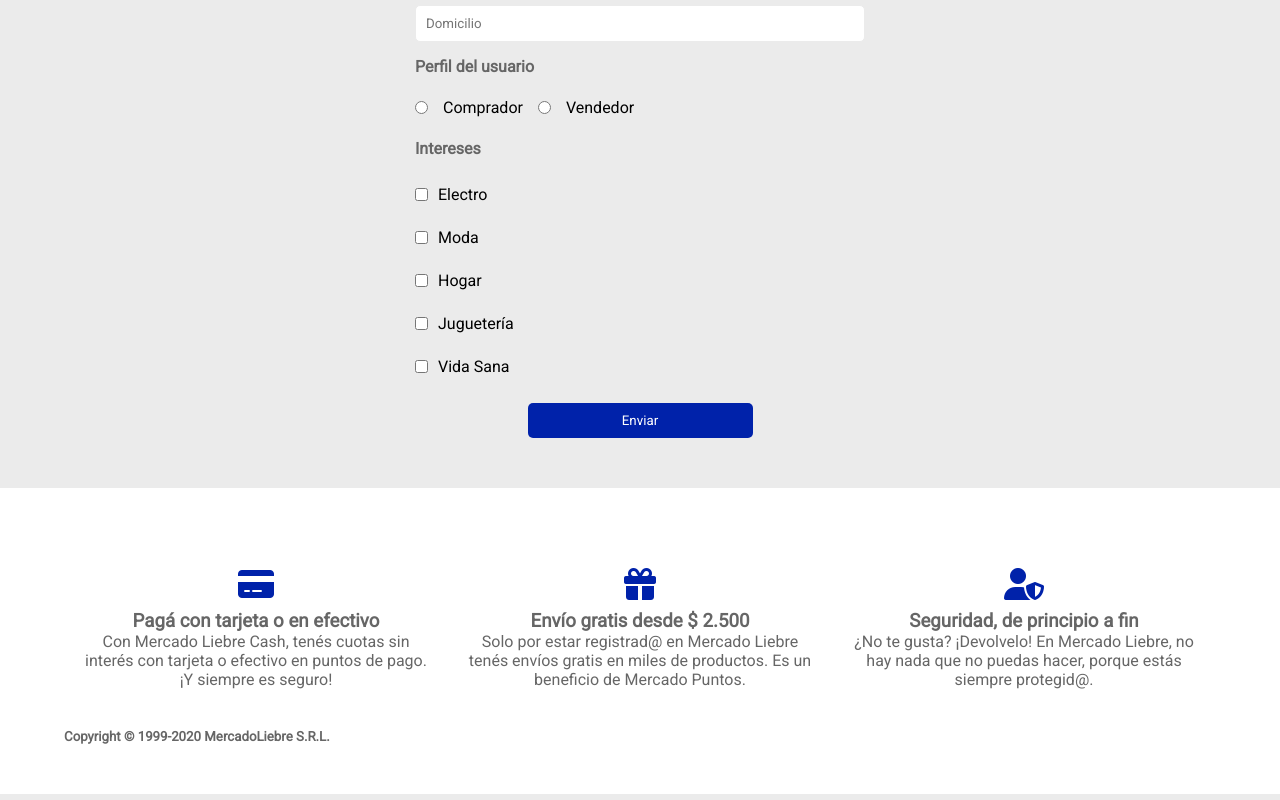
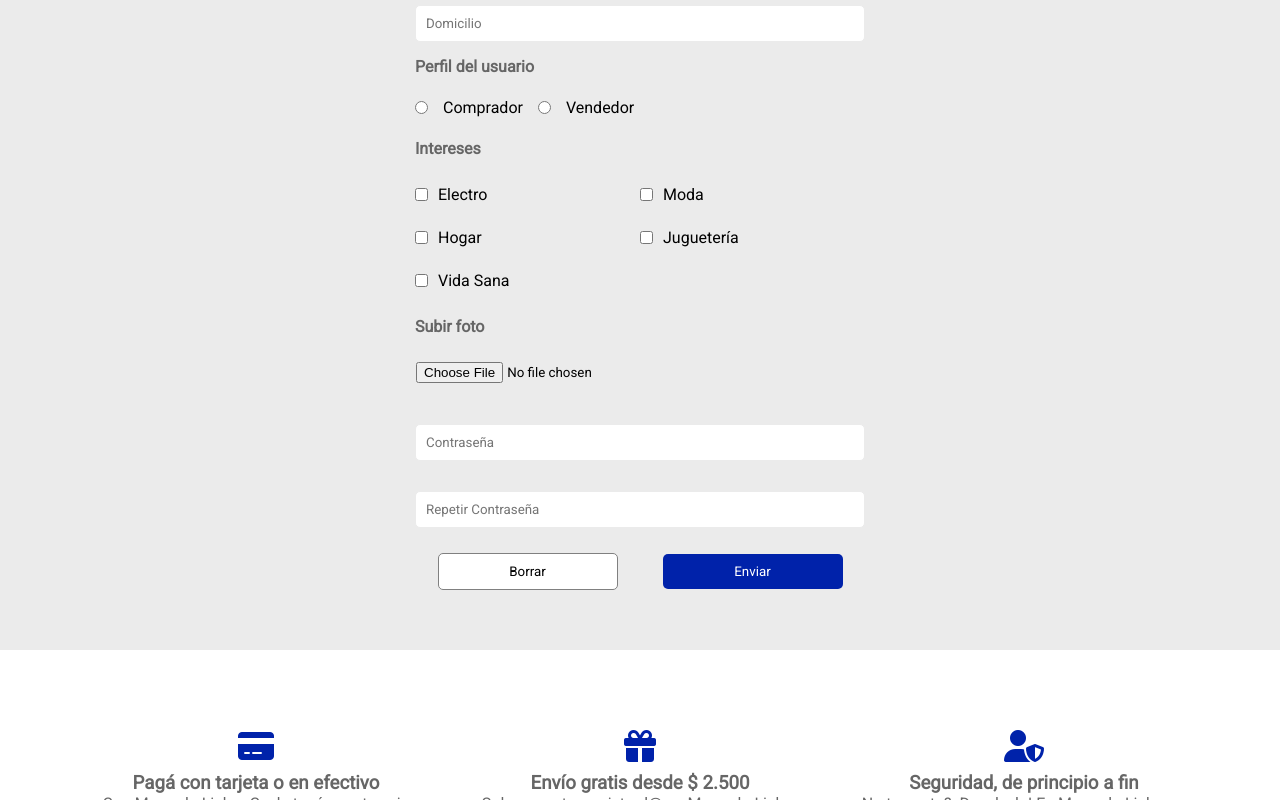
Before and after one commit to fherrera2190/dh-mercadoliebre-HerreraFernandoC21, a website: page views/register.html in a window 1280 px wide. Shown: the part 483-1283 px from the top of the page. Drawn offline with Linux system fonts and the light colour scheme.

Commit message:
Se agrego boton reset input password en la seccion register

```diff
--- a/public/css/header.css
+++ b/public/css/header.css
@@ -54,11 +54,13 @@
   height: 0;
   overflow: hidden;
 }
+
 .showMenu {
   height: 180px;
   display: flex;
   flex-direction: column;
   justify-content: space-around;
+  padding-left: 20px;
 }
 
 .list-left__item {
@@ -78,6 +80,7 @@
   padding: 0 0px 1rem 0px;
   text-align: center;
 }
+
 .burger-menu__button {
   border: none;
   border-radius: 5px;
@@ -128,6 +131,7 @@
     font-size: 0.6rem;
     gap: 0px;
   }
+
   .header-nav {
     height: auto;
     display: flex;
--- a/public/css/home.css
+++ b/public/css/home.css
@@ -5,6 +5,7 @@
 
 .main__banner img {
   width: 100%;
+
 }
 
 .cards {
@@ -100,9 +101,11 @@
     width: 22%;
     box-shadow: none;
   }
+
   .card:hover {
     box-shadow: 0px 0px 10px rgb(100, 100, 100);
   }
+
   .card:hover .card-body__descripcion {
     height: 20px;
     margin-top: 5px;
@@ -112,13 +115,16 @@
     animation: rotateTruck 1s;
     transition: all 0.5 ease;
   }
+
   @keyframes rotateTruck {
     0% {
       transform: rotate(0);
     }
+
     50% {
       transform: rotate(-90deg);
     }
+
     100% {
       transform: rotate(0);
     }
--- a/public/css/register.css
+++ b/public/css/register.css
@@ -1,16 +1,19 @@
 .register__main {
   background-color: var(--grisClaro);
 }
+
 .main-container {
   width: 90%;
   margin: 0 auto;
   max-width: 450px;
 }
+
 .register__form {
   padding: 20px 0;
   display: flex;
   flex-direction: column;
 }
+
 .register__form h3,
 h4 {
   color: var(--grisOscuro);
@@ -23,6 +26,7 @@ h4 {
   margin: 15px 0;
   outline: none;
 }
+
 .form__perfil {
   display: flex;
   align-items: center;
@@ -35,33 +39,77 @@ h4 {
   display: flex;
   flex-direction: column;
 }
+
+.form__file {
+  display: flex;
+  flex-direction: column;
+}
+
+.form__file input {
+  margin-top: 10px 0;
+  padding: 10px 10px 10px 0px;
+}
+
 .form__intereses__item {
   display: flex;
   gap: 10px;
   align-items: center;
 }
-.form__button {
+
+.form__buttons {
+  display: flex;
+  flex-direction: column;
+  align-items: center;
+  justify-content: center;
+}
+
+.form__button-reset {
+  padding: 10px 30px;
+  background-color: #fff;
+  border-radius: 5px;
+  border: none;
+  transition: all 1seg ease;
+  border: 1px solid gray;
+  width: 50%;
+  margin-bottom: 10px;
+}
+
+.form__button-send {
   padding: 10px 30px;
   background-color: var(--botonEnviar);
   color: white;
   border-radius: 5px;
   border: none;
-  width: 100%;
   transition: all 1seg ease;
+  width: 50%;
 }
+
 @media (min-width: 481px) {
-  .form__button {
-    margin: 0 auto;
+  .register__form button {
+    margin: 10px auto;
+    width: 40%;
+  }
+
+  .form__buttons {
+    flex-direction: row;
+    justify-content: space-around
+  }
+
+  .form__intereses {
+    flex-direction: row;
+    flex-wrap: wrap;
+  }
+
+  .form__intereses__item {
     width: 50%;
   }
 }
 
 @media (min-width: 769px) {
-  .form__button {
-    margin: 0 auto;
-    width: 50%;
-  }
+
   .form__button:hover {
     background-color: var(--celeste);
   }
+
+
 }
--- a/views/register.html
+++ b/views/register.html
@@ -100,8 +100,17 @@
                     </div>
                 </div>
 
-                <button class="form__button" type="submit">Enviar</button>
+                <div class="form__file">
+                    <h4>Subir foto</h4>
+                    <input class="form__file-input" type="file" name="file" id="file">
+                </div>
 
+                <input type="password" placeholder="Contraseña" id="password1" required>
+                <input type="password" placeholder="Repetir Contraseña" id="password2" required>
+                <div class="form__buttons">
+                    <button type="reset" class="form__button-reset">Borrar</button>
+                    <button class="form__button-send " type="submit">Enviar</button>
+                </div>
             </form>
         </div>
     </main>
```
Also changed, not shown: public/css/login.css (+8 -0 lines).
